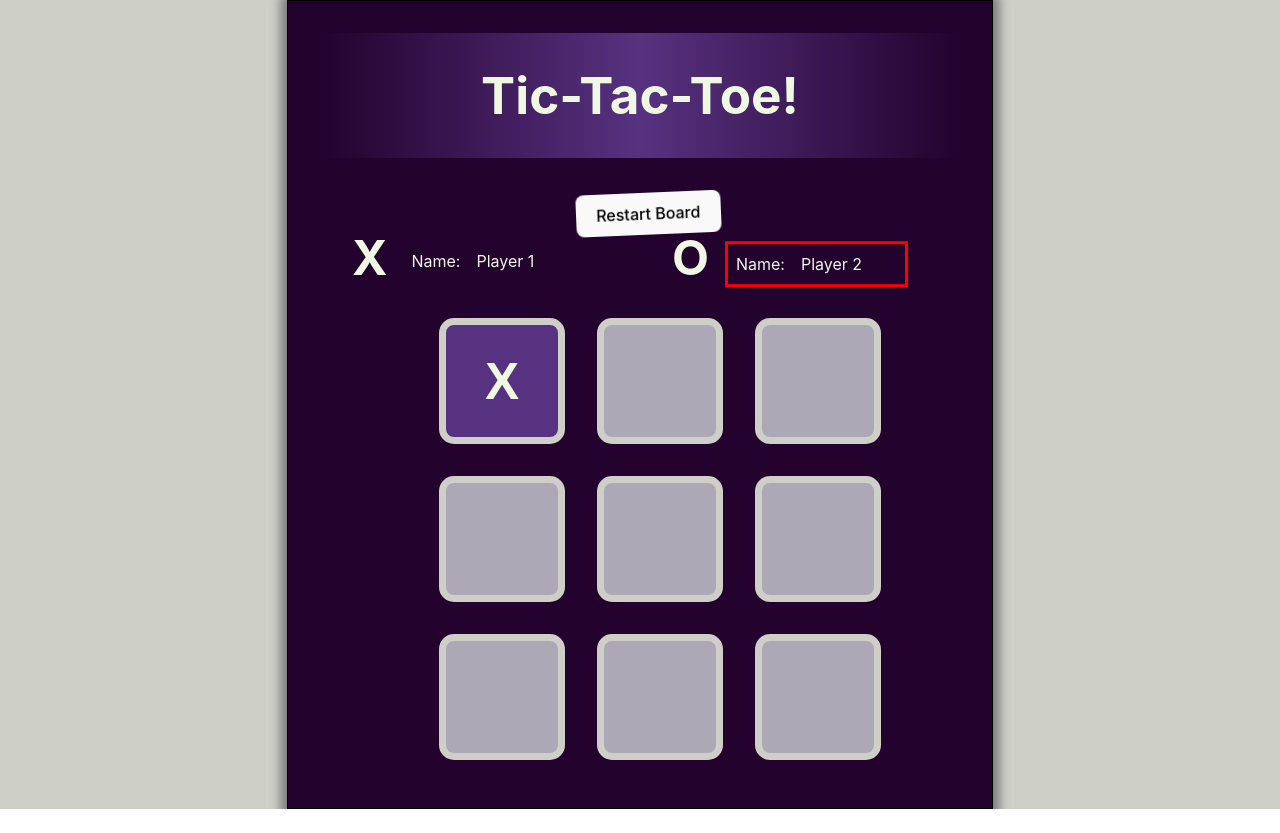
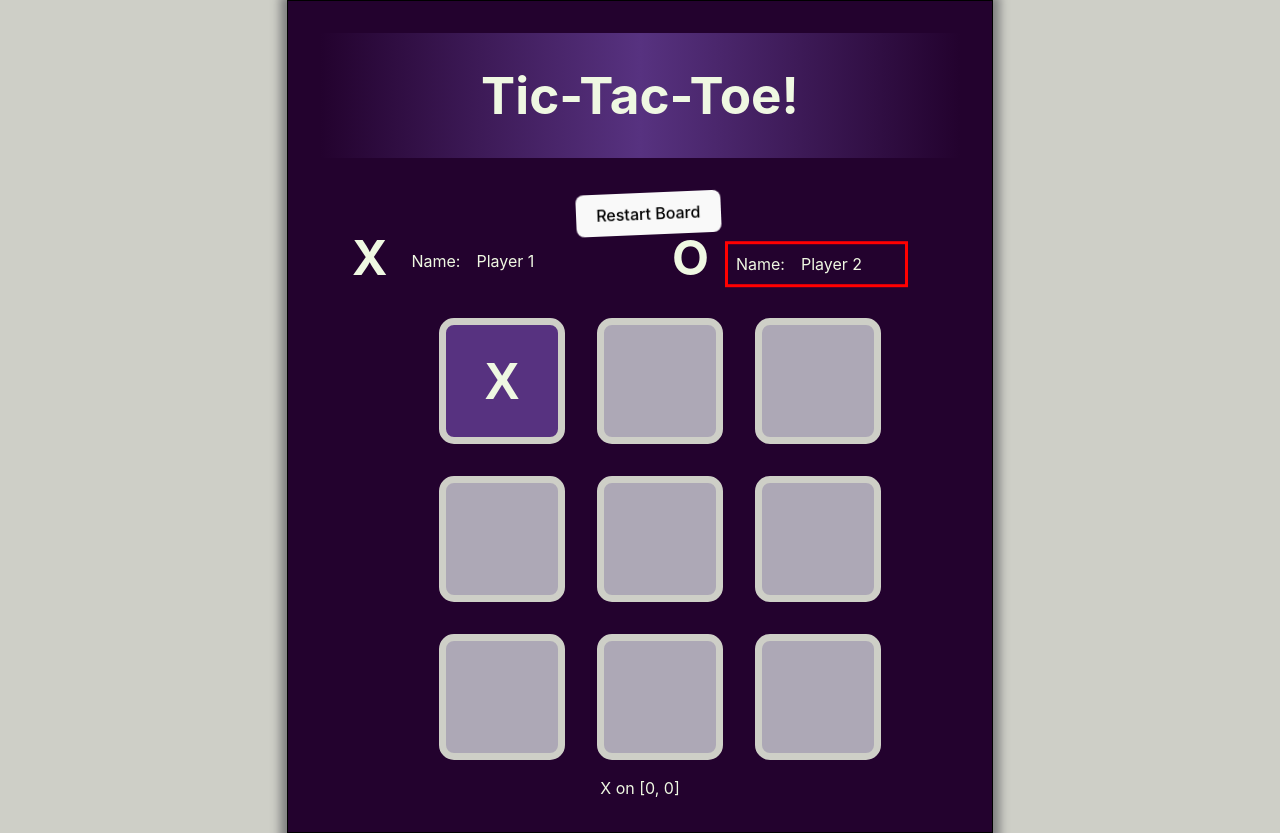
Before and after one commit to jamesgbarbosa/react-tic-tac-toe, a React (Vite) app: page / in a window 1280 px wide. Both pictures are taken after a click on the item 502 px from the left and 380 px from the top of the page. Before the commit the page ends 809 px from the top, so only its background shows below. Built offline with nearby package versions, Linux system fonts and the light colour scheme.

Commit message:
Update logs styling

```diff
--- a/src/App.css
+++ b/src/App.css
@@ -93,6 +93,10 @@
   color: #EFF8E2;
 }
 
+.log {
+  color: #EFF8E2;
+}
+
 .winner-player {
   font-size: 2rem;
   font-weight: bold;
--- a/src/App.tsx
+++ b/src/App.tsx
@@ -40,7 +40,7 @@ function deriveBoard(gameTurns, board) {
 
 function App() {
   const [gameTurns, setGameTurns] = useState([])
-  const [playerName, setPlayerName] = useState({X : "Player 1", O: "Player 2"})
+  const [playerName, setPlayerName] = useState({ X: "Player 1", O: "Player 2" })
   let board = [...initialBoard.map(it => [...it])];
   let activePlayer = "";
 
@@ -71,7 +71,7 @@ function App() {
 
   function handleNameChange(name, symbol) {
     setPlayerName((prev) => {
-      return {...prev, [symbol]:name};
+      return { ...prev, [symbol]: name };
     })
   }
 
@@ -93,22 +93,34 @@ function App() {
             </div>
           </div>
           <div className="player-container flex-space-between">
-            <Player isDisableEdit={gameTurns?.length > 0} symbol="X" isActive={activePlayer === "X"} defaultName={playerName.X} onNameChange={handleNameChange}/>
-            <Player isDisableEdit={gameTurns?.length > 0} symbol="O" isActive={activePlayer === "O"} defaultName={playerName.O} onNameChange={handleNameChange}/>
+            <Player isDisableEdit={gameTurns?.length > 0} symbol="X" isActive={activePlayer === "X"} defaultName={playerName.X} onNameChange={handleNameChange} />
+            <Player isDisableEdit={gameTurns?.length > 0} symbol="O" isActive={activePlayer === "O"} defaultName={playerName.O} onNameChange={handleNameChange} />
           </div>
           <div className="center">
             <GameBoard isDisabled={deriveWinner(board)} board={board} onSelectSquare={handleSelectSquare} />
           </div>
+          <div className="center">
+            <section>
+              {gameTurns.map((it, index) =>
+              (
+                <>
+                  <div key={index}>
+                    <span className="log">
+                      {it?.activePlayer} on [{it?.square?.row}, {it?.square?.col}]
+                    </span>
+                  </div>
+                </>
+              )
+              )}
+            </section>
+          </div>
         </div>
 
+
+
+
       </div>
-      {/* {gameTurns.map(it =>
-      (
-        <>
-          <div>{it?.activePlayer} {it?.square?.row} {it?.square?.col}</div>
-        </>
-      )
-      )} */}
+
     </>
   )
 }
```
Lines whose indentation alone changed are shown as unchanged.
